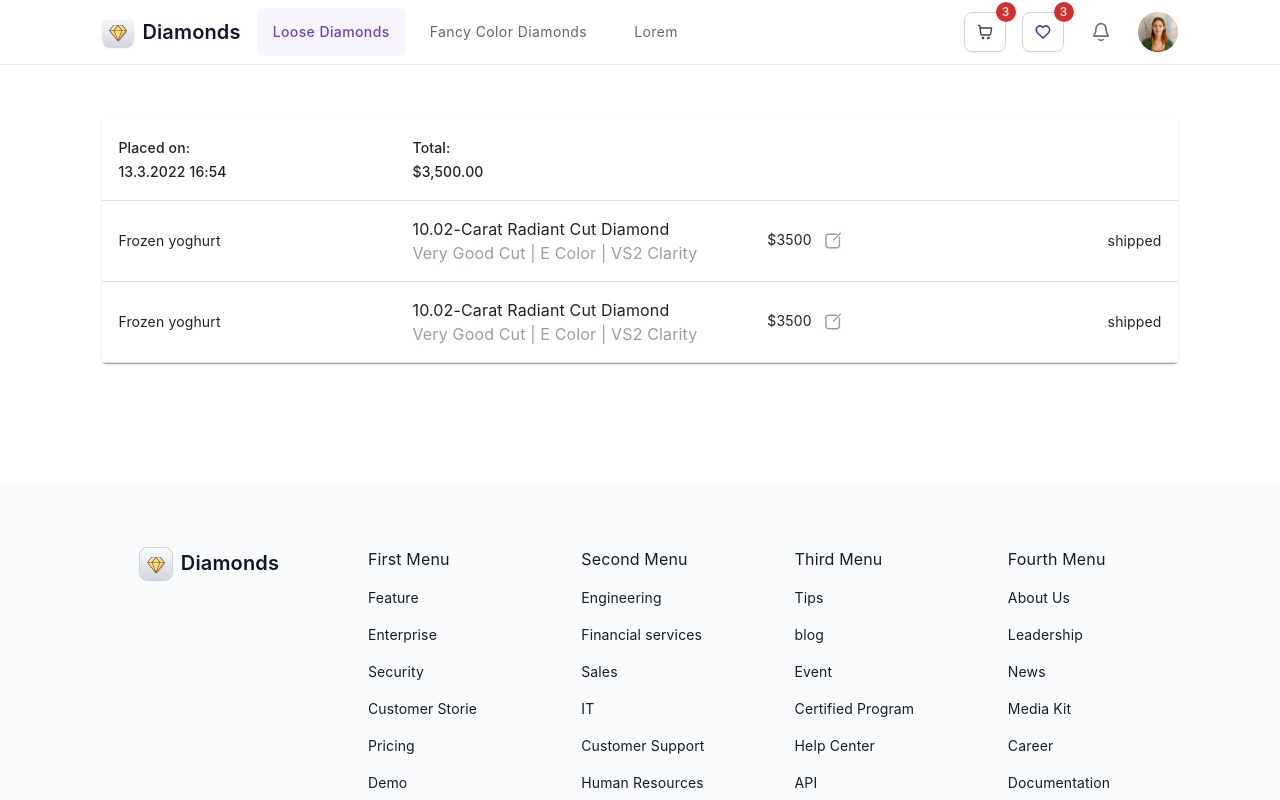
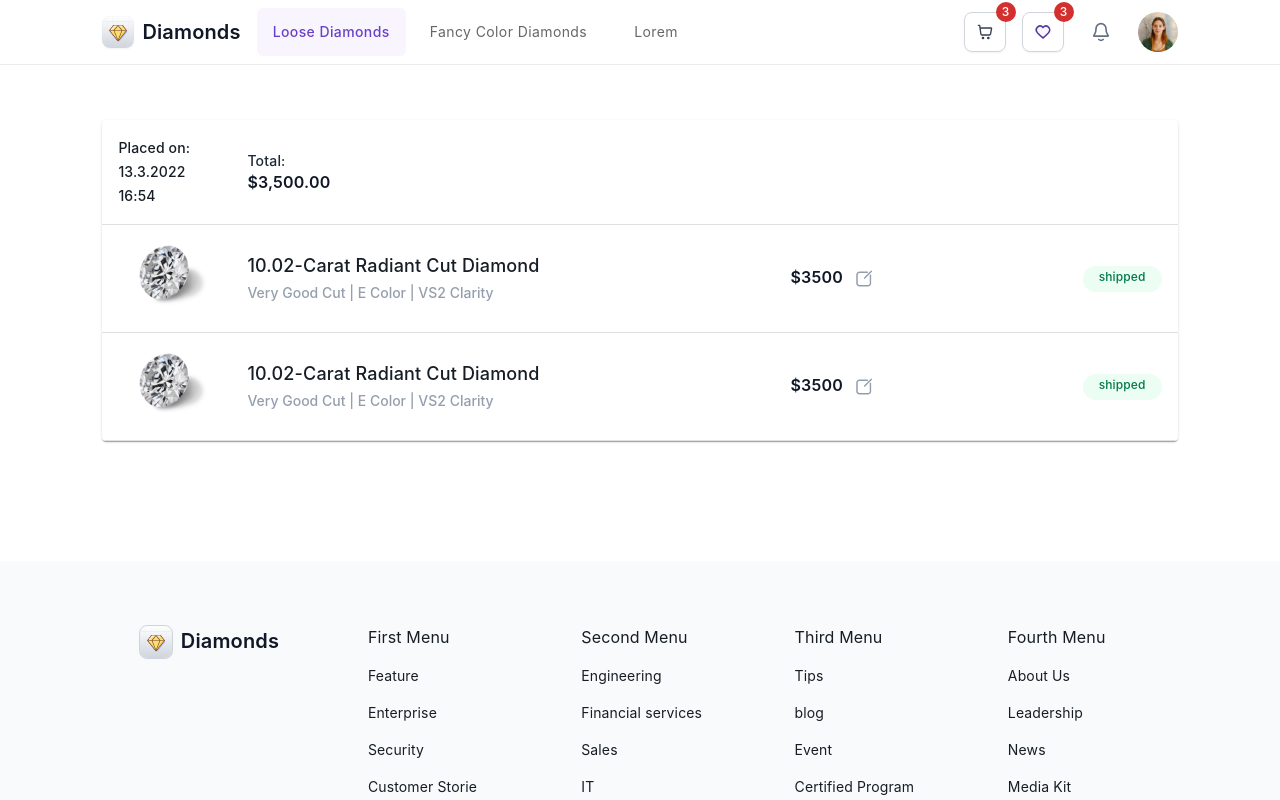
Before and after one commit to binyaalex/diamonds, a React (Create React App) app: page /myorders in a window 1280 px wide. Shown: the top 800 px of the page. Built offline with nearby package versions, Linux system fonts and the light colour scheme.

Commit message:
finished my orders table 1

```diff
--- a/src/components/myOrders/MyOrders.module.scss
+++ b/src/components/myOrders/MyOrders.module.scss
@@ -1,18 +1,66 @@
-.myOrdersTable *:not(:last-child) {
-    text-align: start;
+// .myOrdersTable *:not(:last-child) {
+//     text-align: start;
+// }
+
+.orderImg {
+    width: 12%;
+    padding-right: 8px !important;
+    font-size: 14px !important;
+    font-weight: 500 !important;
+    color: #161D25 !important;
+}
+
+.orderMain::first-line {
+    font-weight: 500 !important;
+    font-size: 14px !important;
+    line-height: 20px !important;
+    color: #1D2939 !important;
 }
 
 .orderMain {
     width: 33%;
+    font-weight: 600 !important;
+    font-size: 16px !important;
+    line-height: 22px !important;
+    color: #101828 !important;
+}
+
+.orderTitle {
+    font-size: 18px !important;
+    font-weight: 500 !important;
+    line-height: 24px !important;
+    letter-spacing: 0px;
+    padding-bottom: 5px;
+    color: #161D25;
 }
 
 .orderDetails{
-    font-family: Inter;
-    font-size: 14px;
-    font-weight: 500;
-    line-height: 20px;
-    letter-spacing: 0px;
+    font-size: 14px !important;
+    font-weight: 500 !important;
+    line-height: 20px !important;
+    letter-spacing: 0px !important;
     text-align: left;
     color: #959EAD;
     margin-bottom: 8px;
 }
+
+.orderPrice {
+    font-weight: 600 !important;
+    font-size: 16px !important;
+    line-height: 22px !important;
+    color: #101828 !important;
+    text-align: end !important;
+}
+
+.orderStatus {
+    padding: 2px 8px;
+    width: 63px;
+    height: 22px;
+    background: #ECFDF3;
+    border-radius: 16px;
+    font-weight: 500 !important;
+    font-size: 12px !important;
+    line-height: 18px !important;
+    text-align: center;
+    color: #027A48;
+}
--- a/src/components/myOrders/MyOrdersTable.js
+++ b/src/components/myOrders/MyOrdersTable.js
@@ -15,6 +15,7 @@ import Typography from '@mui/material/Typography';
 
 // assets
 import edit from '../../assets/icons/edit.png'
+import diamond from '../../assets/images/orderDiamond.png'
 
 const StyledTableCell = styled(TableCell)(({ theme }) => ({
 //   [`&.${tableCellClasses.head}`]: {
@@ -51,8 +52,8 @@ export default function MyOrdersTable() {
       <Table className={styles.myOrdersTable} sx={{ minWidth: 700 }} aria-label="customized table">
         <TableHead>
           <TableRow>
-            <StyledTableCell>Placed on:<br></br>13.3.2022 16:54</StyledTableCell>
-            <StyledTableCell align="right">Total:<br></br>$3,500.00</StyledTableCell>
+            <StyledTableCell className={styles.orderImg}>Placed on:<br></br>13.3.2022 16:54</StyledTableCell>
+            <StyledTableCell className={styles.orderMain}>Total:<br></br>$3,500.00</StyledTableCell>
             <StyledTableCell align="right"></StyledTableCell>
             <StyledTableCell align="right"></StyledTableCell>
           </TableRow>
@@ -60,10 +61,10 @@ export default function MyOrdersTable() {
         <TableBody>
           {rows.map((row) => (
             <StyledTableRow key={row.name}>
-              <StyledTableCell component="th" scope="row">
-                {row.name}
+              <StyledTableCell className={styles.orderImg} component="th" scope="row" align="center">
+                <img src={diamond} />
               </StyledTableCell>
-              <StyledTableCell className={styles.orderMain} >
+              <StyledTableCell>
                 <Typography className={styles.orderTitle}>
                     {row.title}
                 </Typography>
@@ -71,13 +72,17 @@ export default function MyOrdersTable() {
                     {row.details}
                 </Typography>
               </StyledTableCell>
-              <StyledTableCell>
+              <StyledTableCell className={styles.orderPrice}>
                 ${row.price}
                 <IconButton aria-label="">
                     <img src={edit} />
                 </IconButton>
               </StyledTableCell>
-              <StyledTableCell align="right">{row.status}</StyledTableCell>
+              <StyledTableCell align="right" sx={{textAlign: '-webkit-right'}}>
+                <Typography className={styles.orderStatus}>
+                    {row.status}
+                </Typography>
+            </StyledTableCell>
             </StyledTableRow>
           ))}
         </TableBody>
```
Also changed, not shown: src/assets/images/orderDiamond.png (added).
